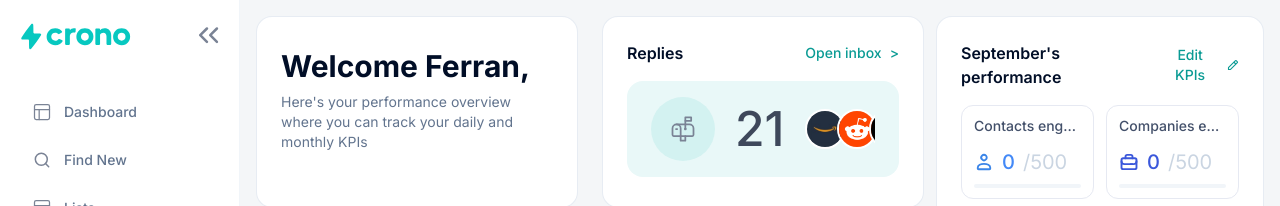
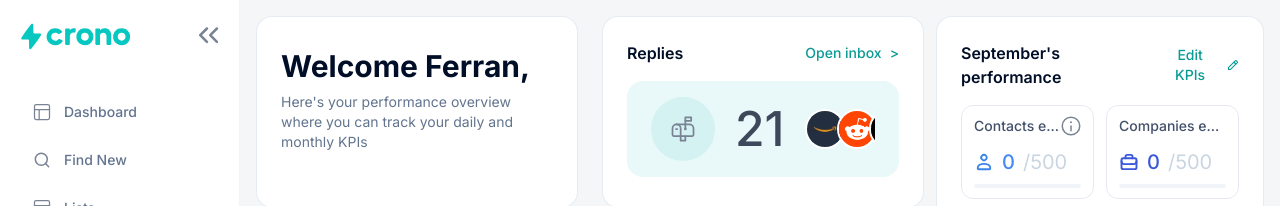
Before and after one commit to Ferran00/crono-assignment, a React (Vite) app: page / in a window 1280 px wide. Shown: the top 206 px of the page. Built offline with nearby package versions, Linux system fonts and the light colour scheme.

Commit message:
feat: add ""info" button to "contacts engaged" section in MonthlyPerformance Component

```diff
--- a/src/dashboard/components/MonthlyPerformance/MonthlyPerformance.tsx
+++ b/src/dashboard/components/MonthlyPerformance/MonthlyPerformance.tsx
@@ -93,14 +93,18 @@ export function MonthlyPerformance() {
 
       {/* Draw, in a grid, each of the metrics, with its values */}
       <div className="grid grid-cols-1 gap-3 sm:grid-cols-2">
-        {metrics.map((metric) => {
+        {metrics.map((metric, index) => {
 
           const metricPerformanceValues = performanceValues[metric.key] ?? { value: 0, target: 0 };
           const percentage:number = (metricPerformanceValues.value/metricPerformanceValues.target)*100;
 
           return (
             <div key={metric.label} className="rounded-xl border border-[#E6E9F2] px-3 py-2.5">
-              <p className="truncate text-sm font-medium text-[#43506A]">{metric.label}</p>
+              <div className='flex justify-between items-center'>
+                <span className="truncate text-sm font-medium text-[#43506A]">{metric.label}</span>
+                {index == 0 && (<button><img src={`${import.meta.env.BASE_URL}icons/info.svg`} alt="" className="h-5 w-5 min-h-5 min-w-5" /></button>)}
+              </div>
+
               <div className="mt-3 flex items-center gap-2">
 
                 {/* Icon */}
```
Also changed, not shown: agent/PRD2.md (+1 -1 lines), public/icons/info.svg (added).
